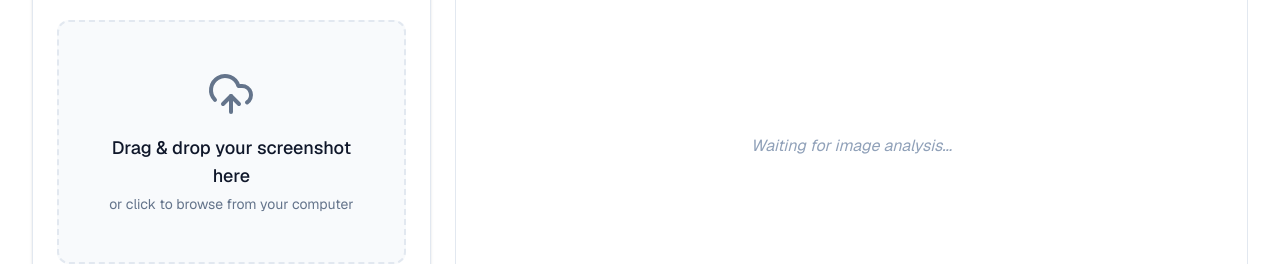
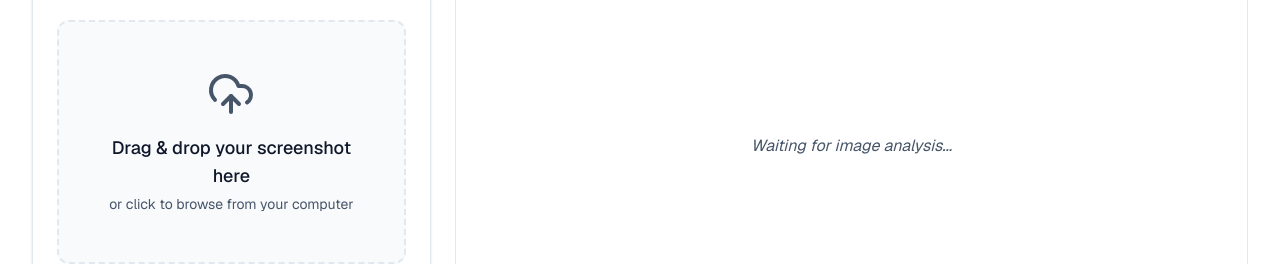
Before and after one commit to josekron/context-draft-app, a Next.js app: page / in a window 1280 px wide. Shown: the part 322-586 px from the top of the page. Built offline with nearby package versions, Linux system fonts and the light colour scheme.

Commit message:
Fixed dark mode

```diff
--- a/app/globals.css
+++ b/app/globals.css
@@ -5,11 +5,12 @@
 .light {
   --app-bg: #FFFFFF;
   --app-fg: #171717;
-  --app-muted: #64748B;
+  --app-muted: #475569;
   --app-primary: #0F172A;
   --app-accent: #2563EB;
   --app-surface: #F8FAFC;
   --app-border: #E2E8F0;
+  --app-hover: #F1F5F9;
 }
 
 .dark,
@@ -21,6 +22,7 @@
   --app-accent: #3B82F6;
   --app-surface: #0F172A;
   --app-border: #1E293B;
+  --app-hover: #1E293B;
 }
 
 @theme inline {
@@ -31,6 +33,7 @@
   --color-accent: var(--app-accent);
   --color-surface: var(--app-surface);
   --color-border: var(--app-border);
+  --color-hover: var(--app-hover);
   --font-sans: var(--font-geist-sans);
   --font-mono: var(--font-geist-mono);
 }
--- a/app/page.tsx
+++ b/app/page.tsx
@@ -107,7 +107,7 @@ export default function Home() {
                       setCompletion('');
                       setError(null);
                     }}
-                    className="mt-6 px-4 py-2 bg-surface text-foreground hover:bg-slate-100 dark:hover:bg-slate-800 text-sm font-medium rounded-lg transition-colors border border-border shadow-sm"
+                    className="mt-6 px-4 py-2 bg-surface text-foreground hover:bg-hover text-sm font-medium rounded-lg transition-colors border border-border shadow-sm"
                   >
                     Upload a different screenshot
                   </button>
--- a/components/MarkdownPreview.tsx
+++ b/components/MarkdownPreview.tsx
@@ -50,7 +50,7 @@ export default function MarkdownPreview({ content, isLoading, error }: MarkdownP
           <button
             onClick={handleCopy}
             disabled={!content}
-            className="flex items-center gap-1.5 px-3 py-1.5 text-xs font-medium text-slate-600 dark:text-slate-400 hover:text-primary dark:hover:text-primary hover:bg-slate-100 dark:hover:bg-slate-800 rounded-md transition-colors disabled:opacity-50 disabled:cursor-not-allowed"
+            className="flex items-center gap-1.5 px-3 py-1.5 text-xs font-medium text-muted hover:text-primary hover:bg-hover rounded-md transition-colors disabled:opacity-50 disabled:cursor-not-allowed"
             title="Copy to clipboard"
           >
             {copied ? <Check size={14} className="text-green-600" /> : <Copy size={14} />}
@@ -59,7 +59,7 @@ export default function MarkdownPreview({ content, isLoading, error }: MarkdownP
           <button
             onClick={handleDownload}
             disabled={!content}
-            className="flex items-center gap-1.5 px-3 py-1.5 text-xs font-medium text-slate-600 dark:text-slate-400 hover:text-primary dark:hover:text-primary hover:bg-slate-100 dark:hover:bg-slate-800 rounded-md transition-colors disabled:opacity-50 disabled:cursor-not-allowed"
+            className="flex items-center gap-1.5 px-3 py-1.5 text-xs font-medium text-muted hover:text-primary hover:bg-hover rounded-md transition-colors disabled:opacity-50 disabled:cursor-not-allowed"
             title="Download .md file"
           >
             <Download size={14} />
@@ -73,16 +73,16 @@ export default function MarkdownPreview({ content, isLoading, error }: MarkdownP
           <ReactMarkdown
             remarkPlugins={[remarkGfm]}
             components={{
-              h1: ({node, ...props}) => <h1 className="text-2xl font-bold mb-4 mt-6 text-primary transition-colors" {...props} />,
-              h2: ({node, ...props}) => <h2 className="text-xl font-bold mb-3 mt-5 text-primary tracking-tight transition-colors" {...props} />,
-              h3: ({node, ...props}) => <h3 className="text-lg font-bold mb-2 mt-4 text-primary transition-colors" {...props} />,
-              h4: ({node, ...props}) => <h4 className="text-base font-bold mb-2 mt-3 text-primary transition-colors" {...props} />,
-              p: ({node, ...props}) => <p className="mb-4 text-slate-700 dark:text-slate-300 leading-relaxed text-[15px] transition-colors" {...props} />,
-              ul: ({node, ...props}) => <ul className="list-disc pl-6 mb-4 text-slate-700 dark:text-slate-300 space-y-1 transition-colors" {...props} />,
-              ol: ({node, ...props}) => <ol className="list-decimal pl-6 mb-4 text-slate-700 dark:text-slate-300 space-y-1 transition-colors" {...props} />,
-              li: ({node, ...props}) => <li className="text-[15px]" {...props} />,
+              h1: ({node, ...props}) => <h1 className="text-2xl font-bold mb-4 mt-6 text-foreground transition-colors" {...props} />,
+              h2: ({node, ...props}) => <h2 className="text-xl font-bold mb-3 mt-5 text-foreground tracking-tight transition-colors" {...props} />,
+              h3: ({node, ...props}) => <h3 className="text-lg font-bold mb-2 mt-4 text-foreground transition-colors" {...props} />,
+              h4: ({node, ...props}) => <h4 className="text-base font-bold mb-2 mt-3 text-foreground transition-colors" {...props} />,
+              p: ({node, ...props}) => <p className="mb-4 text-foreground leading-relaxed text-[15px] transition-colors" {...props} />,
+              ul: ({node, ...props}) => <ul className="list-disc pl-6 mb-4 text-foreground space-y-1 transition-colors" {...props} />,
+              ol: ({node, ...props}) => <ol className="list-decimal pl-6 mb-4 text-foreground space-y-1 transition-colors" {...props} />,
+              li: ({node, ...props}) => <li className="text-[15px] text-foreground" {...props} />,
               a: ({node, ...props}) => <a className="text-accent hover:underline font-medium transition-colors" {...props} />,
-              blockquote: ({node, ...props}) => <blockquote className="border-l-4 border-border pl-4 py-1 my-4 italic text-slate-600 dark:text-slate-400 bg-surface rounded-r-lg" {...props} />,
+              blockquote: ({node, ...props}) => <blockquote className="border-l-4 border-border pl-4 py-1 my-4 italic text-foreground bg-surface rounded-r-lg" {...props} />,
               code: ({node, className, children, ...props}) => {
                 const match = /language-(\w+)/.exec(className || '')
                 return match ? (
@@ -110,7 +110,7 @@ export default function MarkdownPreview({ content, isLoading, error }: MarkdownP
             {content}
           </ReactMarkdown>
         ) : (
-          <div className="h-full flex flex-col items-center justify-center text-slate-400 dark:text-slate-500 italic space-y-2">
+          <div className="h-full flex flex-col items-center justify-center text-muted italic space-y-2">
             {error && !isLoading ? (
               <p className="text-red-500 font-medium">Failed to generate draft. Please try again.</p>
             ) : (
--- a/components/ThemeToggle.tsx
+++ b/components/ThemeToggle.tsx
@@ -18,7 +18,7 @@ export default function ThemeToggle() {
   return (
     <button
       onClick={() => setTheme(theme === 'dark' ? 'light' : 'dark')}
-      className="p-2.5 rounded-xl bg-surface border border-border hover:bg-slate-100 dark:hover:bg-slate-800 transition-all duration-200 active:scale-95 shadow-sm"
+      className="p-2.5 rounded-xl bg-surface border border-border hover:bg-hover transition-all duration-200 active:scale-95 shadow-sm"
       aria-label="Toggle theme"
     >
       {theme === 'dark' ? (
```
